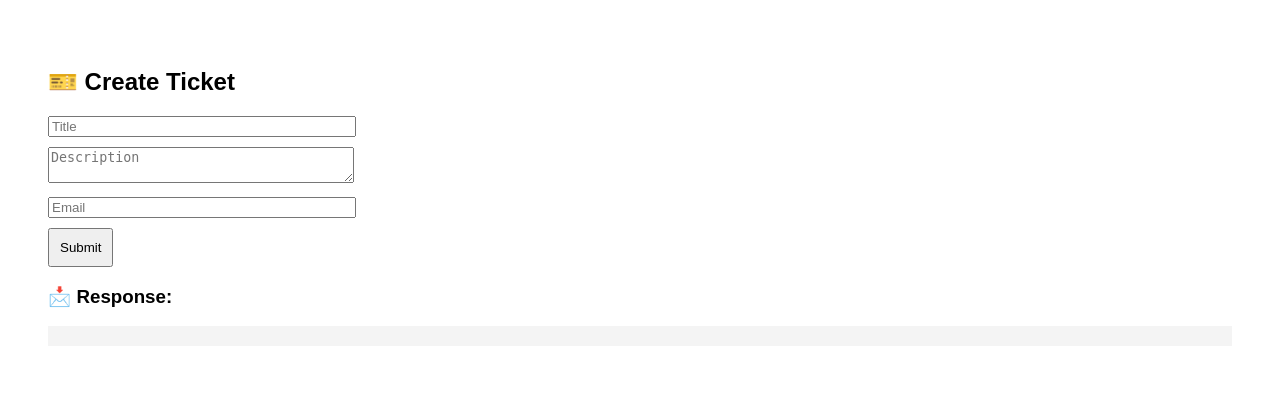
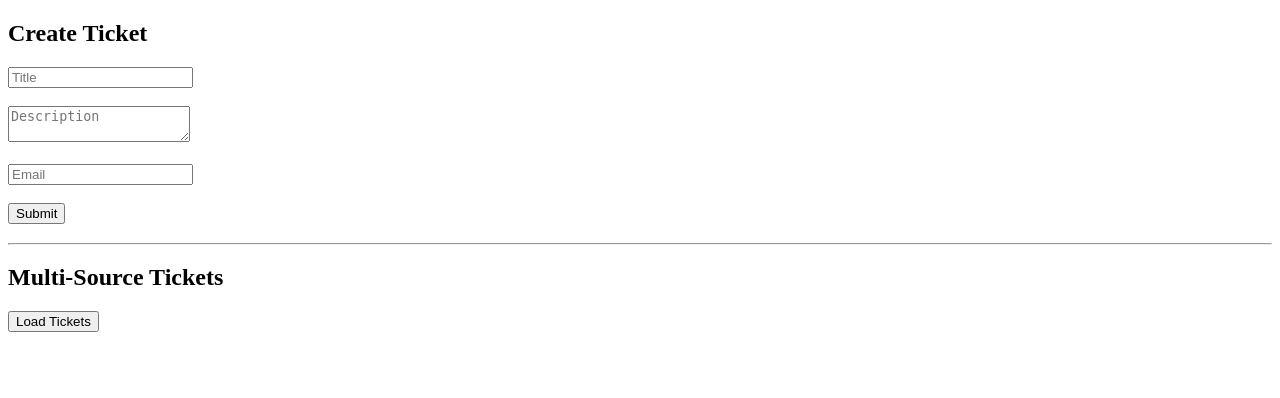
Before and after one commit to AryanSinghal143/onehub-ai, a FastAPI app: page / in a window 1280 px wide. Shown: the top 398 px of the page. Run offline with FastAPI, Linux system fonts and the light colour scheme.

Commit message:
index.html

```diff
--- a/templates/index.html
+++ b/templates/index.html
@@ -1,47 +1,74 @@
 <!DOCTYPE html>
 <html>
 <head>
-    <title>AI Ticket System</title>
-    <style>
-        body { font-family: Arial; padding: 40px; }
-        input, textarea { width: 300px; margin-bottom: 10px; }
-        button { padding: 10px; }
-        pre { background: #f4f4f4; padding: 10px; }
-    </style>
+    <title>Smart Ticket System</title>
 </head>
 <body>
 
-<h2>🎫 Create Ticket</h2>
+<h2>Create Ticket</h2>
 
-<form id="ticketForm">
-    <input type="text" id="title" placeholder="Title" required><br>
-    <textarea id="description" placeholder="Description" required></textarea><br>
-    <input type="email" id="email" placeholder="Email" required><br>
-    <button type="submit">Submit</button>
-</form>
+<input id="title" placeholder="Title"><br><br>
+<textarea id="description" placeholder="Description"></textarea><br><br>
+<input id="email" placeholder="Email"><br><br>
 
-<h3>📩 Response:</h3>
-<pre id="responseBox"></pre>
+<button onclick="submitTicket()">Submit</button>
+
+<h3 id="response"></h3>
+
+<hr>
+
+<h2>Multi-Source Tickets</h2>
+<button onclick="loadTickets()">Load Tickets</button>
+
+<div id="tickets"></div>
 
 <script>
-document.getElementById("ticketForm").addEventListener("submit", async function(e) {
-    e.preventDefault();
+async function submitTicket() {
+    const title = document.getElementById("title").value;
+    const description = document.getElementById("description").value;
+    const email = document.getElementById("email").value;
 
-    const data = {
-        title: document.getElementById("title").value,
-        description: document.getElementById("description").value,
-        email: document.getElementById("email").value
-    };
+    try {
+        const res = await fetch("/ticket", {
+            method: "POST",
+            headers: {
+                "Content-Type": "application/json"
+            },
+            body: JSON.stringify({ title, description, email })
+        });
 
-    const res = await fetch("/ticket", {
-        method: "POST",
-        headers: {"Content-Type": "application/json"},
-        body: JSON.stringify(data)
+        const data = await res.json();
+
+        document.getElementById("response").innerText =
+            "✅ " + data.message +
+            "\nCategory: " + data.category +
+            "\nPriority: " + data.priority +
+            "\nTicket ID: " + data.ticket_id;
+
+    } catch (err) {
+        document.getElementById("response").innerText = "❌ Error occurred";
+    }
+}
+
+async function loadTickets() {
+    const res = await fetch("/process-tickets");
+    const data = await res.json();
+
+    let html = "";
+
+    data.data.forEach(t => {
+        html += `
+            <div style="border:1px solid black; margin:10px; padding:10px;">
+                <b>Source:</b> ${t.source}<br>
+                <b>Title:</b> ${t.title}<br>
+                <b>Category:</b> ${t.category}<br>
+                <b>Priority:</b> ${t.priority}
+            </div>
+        `;
     });
 
-    const result = await res.json();
-    document.getElementById("responseBox").innerText = result.response;
-});
+    document.getElementById("tickets").innerHTML = html;
+}
 </script>
 
 </body>
```
